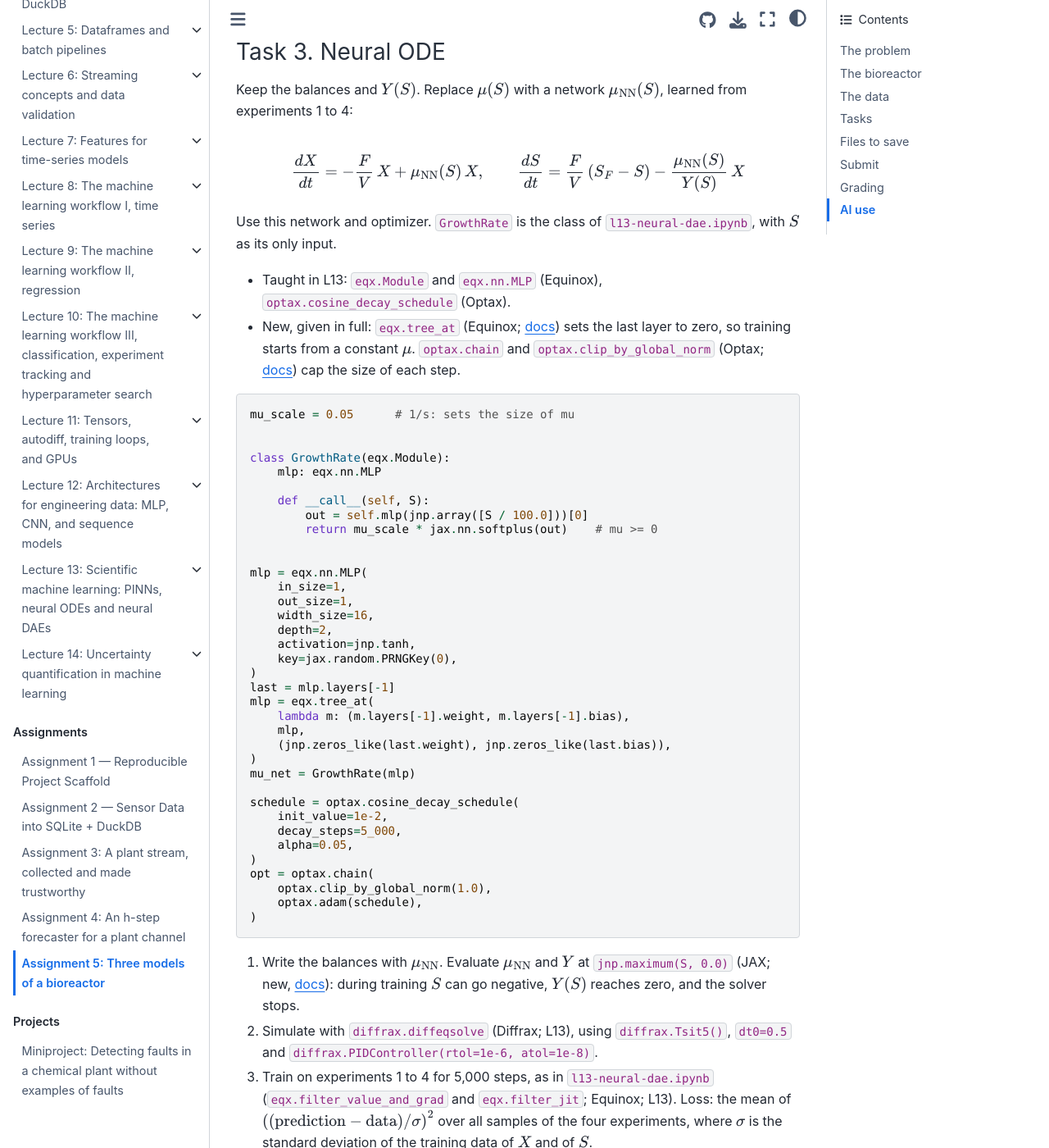
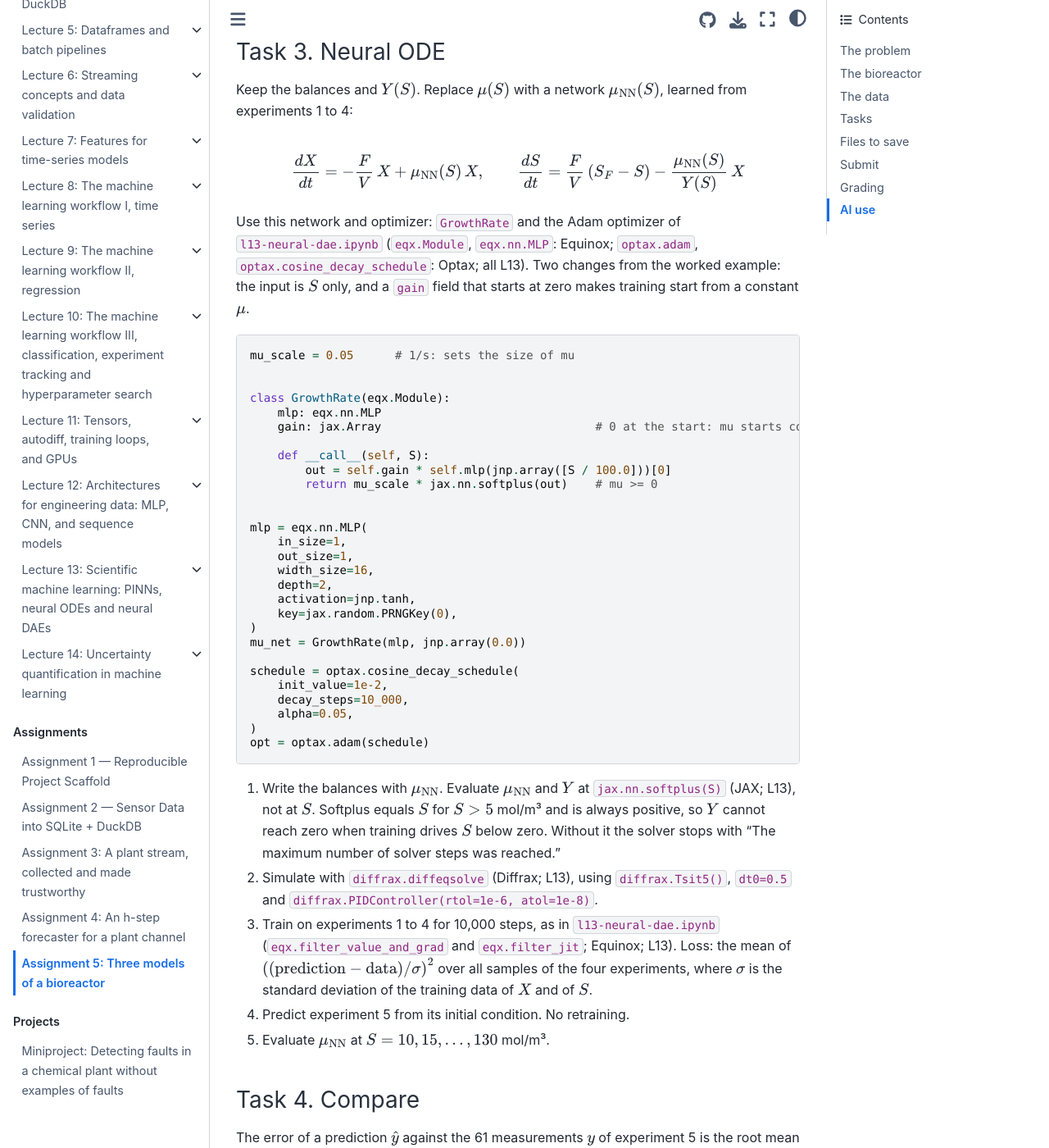
Before and after one commit to jkitchin/f26-06763, a Jupyter Book: the page built from course/assignments/a05.md, in a window 1280 px wide and 1400 px high, scrolled down 5277 px. Shown: the whole window at 82% size. Built offline with Jupyter Book 1.0.4 settings and Sphinx 7.4.7 and the Sphinx Book theme 1.1.4, drawn with Linux system fonts in a browser that asks for light colours; pages that are not in the unit, such as notebooks, are missing from menus.

Commit message:
A5: use only functions taught in class
The neural ODE recipe no longer needs eqx.tree_at, optax.chain,
optax.clip_by_global_norm or jnp.maximum:

- A gain field in GrowthRate starts at zero, so training starts from a
  constant mu, as the zeroed last layer did. It uses only eqx.Module (L13).
- jax.nn.softplus(S) replaces jnp.maximum(S, 0) inside the kinetics, the same
  softplus L13 uses to keep mu positive. It keeps the yield away from zero.
- The optimizer is L13's: Adam with the cosine schedule from 1e-2, now for
  10,000 steps as in the worked example, without clipping.

Seeds 0 to 4 in float64 and seeds 0 and 1 in float32 all train, within 1.9%
of the true mu from S = 20 to 130 and at most 1.07 mol/m3 RMSE on experiment
5. The plain L13 recipe with the softplus alone trains only some seeds.

Co-Authored-By: Claude Opus 5.5 (1M context) <noreply@anthropic.com>

````diff
--- a/course/assignments/a05.md
+++ b/course/assignments/a05.md
@@ -165,10 +165,7 @@ $$
 \frac{dS}{dt} = \frac{F}{V}\,(S_F - S) - \frac{\mu_\text{NN}(S)}{Y(S)}\,X
 $$
 
-Use this network and optimizer. `GrowthRate` is the class of `l13-neural-dae.ipynb`, with $S$ as its only input.
-
-- Taught in L13: `eqx.Module` and `eqx.nn.MLP` (Equinox), `optax.cosine_decay_schedule` (Optax).
-- New, given in full: `eqx.tree_at` (Equinox; [docs](https://docs.kidger.site/equinox/api/manipulation/)) sets the last layer to zero, so training starts from a constant $\mu$. `optax.chain` and `optax.clip_by_global_norm` (Optax; [docs](https://optax.readthedocs.io/en/latest/api/transformations.html)) cap the size of each step.
+Use this network and optimizer: `GrowthRate` and the Adam optimizer of `l13-neural-dae.ipynb` (`eqx.Module`, `eqx.nn.MLP`: Equinox; `optax.adam`, `optax.cosine_decay_schedule`: Optax; all L13). Two changes from the worked example: the input is $S$ only, and a `gain` field that starts at zero makes training start from a constant $\mu$.
 
 ```python
 mu_scale = 0.05      # 1/s: sets the size of mu
@@ -176,9 +173,10 @@ mu_scale = 0.05      # 1/s: sets the size of mu
 
 class GrowthRate(eqx.Module):
     mlp: eqx.nn.MLP
+    gain: jax.Array                               # 0 at the start: mu starts constant
 
     def __call__(self, S):
-        out = self.mlp(jnp.array([S / 100.0]))[0]
+        out = self.gain * self.mlp(jnp.array([S / 100.0]))[0]
         return mu_scale * jax.nn.softplus(out)    # mu >= 0
 
 
@@ -190,28 +188,19 @@ mlp = eqx.nn.MLP(
     activation=jnp.tanh,
     key=jax.random.PRNGKey(0),
 )
-last = mlp.layers[-1]
-mlp = eqx.tree_at(
-    lambda m: (m.layers[-1].weight, m.layers[-1].bias),
-    mlp,
-    (jnp.zeros_like(last.weight), jnp.zeros_like(last.bias)),
-)
-mu_net = GrowthRate(mlp)
+mu_net = GrowthRate(mlp, jnp.array(0.0))
 
 schedule = optax.cosine_decay_schedule(
     init_value=1e-2,
-    decay_steps=5_000,
+    decay_steps=10_000,
     alpha=0.05,
 )
-opt = optax.chain(
-    optax.clip_by_global_norm(1.0),
-    optax.adam(schedule),
-)
+opt = optax.adam(schedule)
 ```
 
-1. Write the balances with $\mu_\text{NN}$. Evaluate $\mu_\text{NN}$ and $Y$ at `jnp.maximum(S, 0.0)` (JAX; new, [docs](https://docs.jax.dev/en/latest/_autosummary/jax.numpy.maximum.html)): during training $S$ can go negative, $Y(S)$ reaches zero, and the solver stops.
+1. Write the balances with $\mu_\text{NN}$. Evaluate $\mu_\text{NN}$ and $Y$ at `jax.nn.softplus(S)` (JAX; L13), not at $S$. Softplus equals $S$ for $S > 5$ mol/m³ and is always positive, so $Y$ cannot reach zero when training drives $S$ below zero. Without it the solver stops with "The maximum number of solver steps was reached."
 2. Simulate with `diffrax.diffeqsolve` (Diffrax; L13), using `diffrax.Tsit5()`, `dt0=0.5` and `diffrax.PIDController(rtol=1e-6, atol=1e-8)`.
-3. Train on experiments 1 to 4 for 5,000 steps, as in `l13-neural-dae.ipynb` (`eqx.filter_value_and_grad` and `eqx.filter_jit`; Equinox; L13). Loss: the mean of $\left((\text{prediction} - \text{data}) / \sigma\right)^2$ over all samples of the four experiments, where $\sigma$ is the standard deviation of the training data of $X$ and of $S$.
+3. Train on experiments 1 to 4 for 10,000 steps, as in `l13-neural-dae.ipynb` (`eqx.filter_value_and_grad` and `eqx.filter_jit`; Equinox; L13). Loss: the mean of $\left((\text{prediction} - \text{data}) / \sigma\right)^2$ over all samples of the four experiments, where $\sigma$ is the standard deviation of the training data of $X$ and of $S$.
 4. Predict experiment 5 from its initial condition. No retraining.
 5. Evaluate $\mu_\text{NN}$ at $S = 10, 15, \ldots, 130$ mol/m³.
 
````
Also changed, not shown: course/modules/wk07.md (+6 -3 lines), 2 other files.
